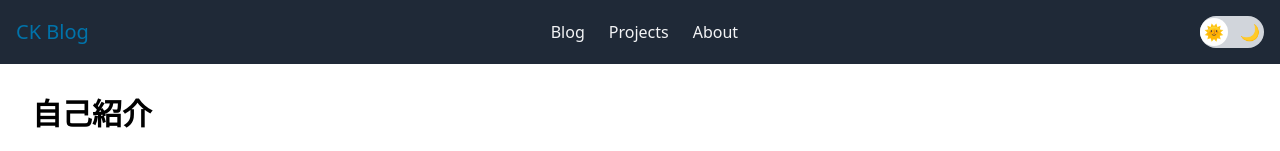
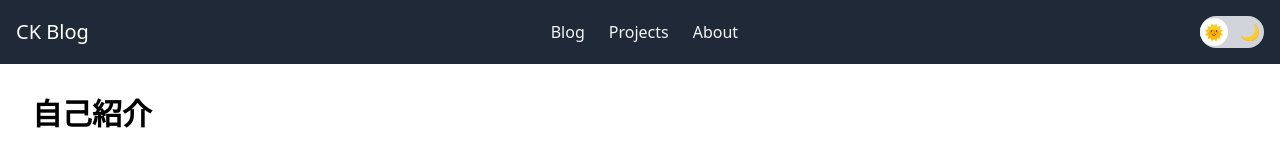
Before and after one commit to teamoo24/ckblog, a Next.js app: page /about in a window 1280 px wide. Shown: the top 151 px of the page. Built offline with nearby package versions, Linux system fonts and the light colour scheme.

Commit message:
aタグの部分修正

```diff
--- a/src/app/globals.css
+++ b/src/app/globals.css
@@ -51,12 +51,12 @@
 }
 
 /* リンク */
-a {
+.main-article a {
   color: #0073aa;
   text-decoration: none;
 }
 
-a:hover {
+.main-article a:hover {
   color: #005177;
   text-decoration: underline;
 }
```
